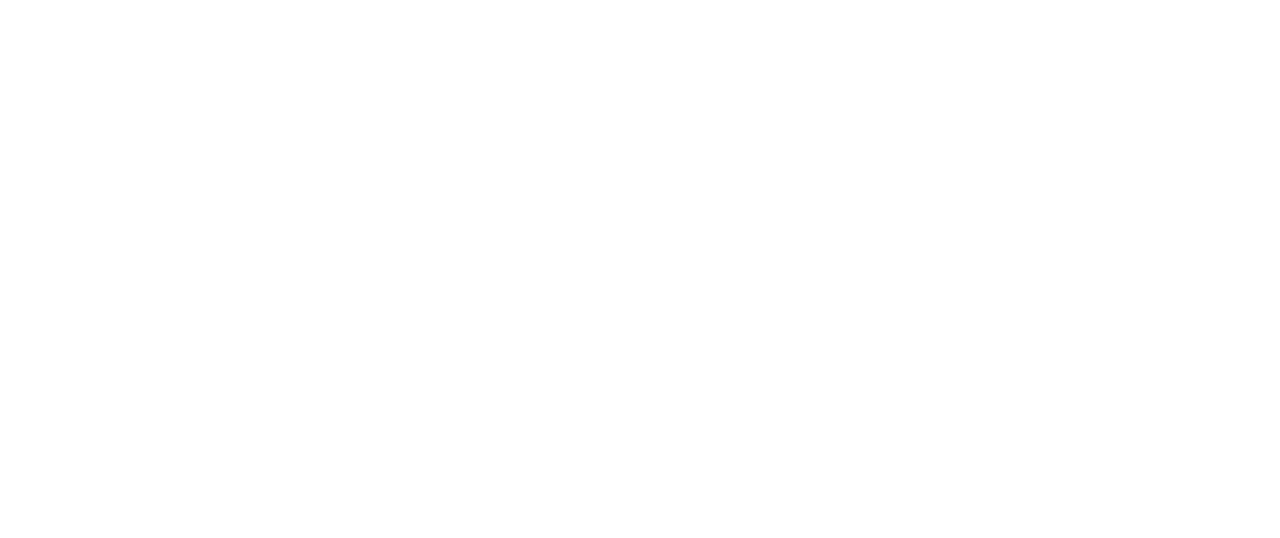
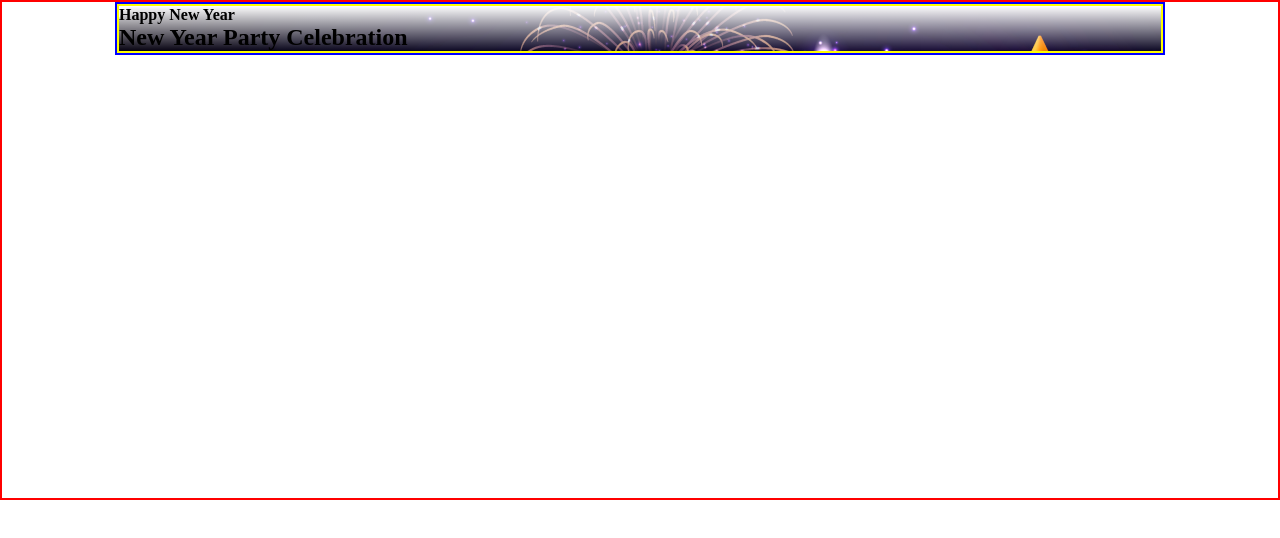
Before and after one commit to Minhaj0177/New-Year-New-Mission, a plain HTML site: page index.html in a window 1280 px wide. Drawn offline with Linux system fonts and the light colour scheme.

Commit message:
starting as new

```diff
--- a/index.html
+++ b/index.html
@@ -4,13 +4,14 @@
   <meta charset="UTF-8">
   <meta name="viewport" content="width=device-width, initial-scale=1.0">
   <title>New Year New Mission</title>
+  <link rel="stylesheet" href="styles/style.css">
 </head>
 <body>
   <header>
-    <div class="banner">
+    <div class="banner container">
       <div class="banner-content">
-        <h4></h4>
-        <h2></h2>
+        <h4>Happy New Year</h4>
+        <h2>New Year Party Celebration</h2>
       </div>
     </div>
   </header>
--- a/styles/style.css
+++ b/styles/style.css
@@ -16,3 +16,21 @@
   margin: 0;
   padding: 0;
 }
+
+.container{
+  max-width: 1050px;
+  margin: auto;
+}
+/* header and banner related styles */
+header{
+  border: 2px solid red;
+  height: 500px;
+}
+.banner{
+  border: 2px solid blue;
+
+}
+.banner-content{
+  border: 2px solid yellow;
+  background-image: linear-gradient(to bottom, rgba(255, 255, 255, 1), rgba(7, 2, 17, 0)), url('../resources/banner-image.png');
+}
```
